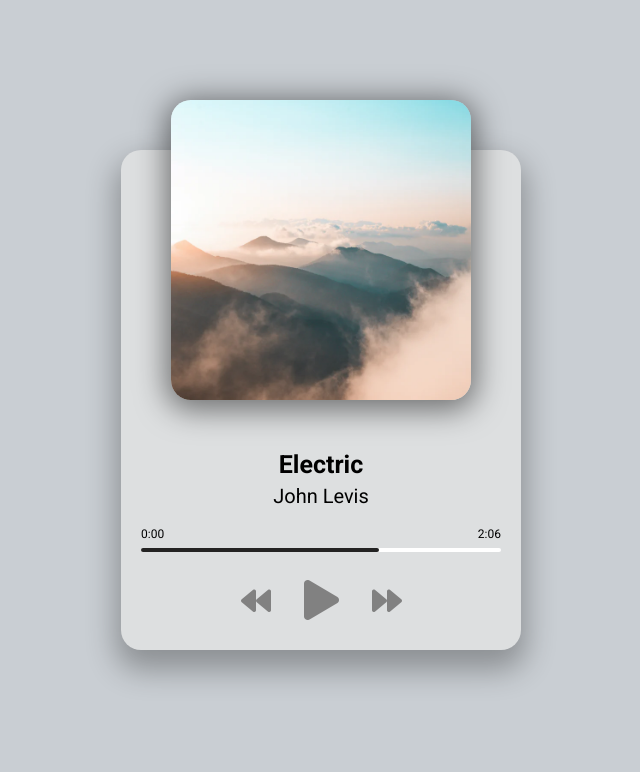
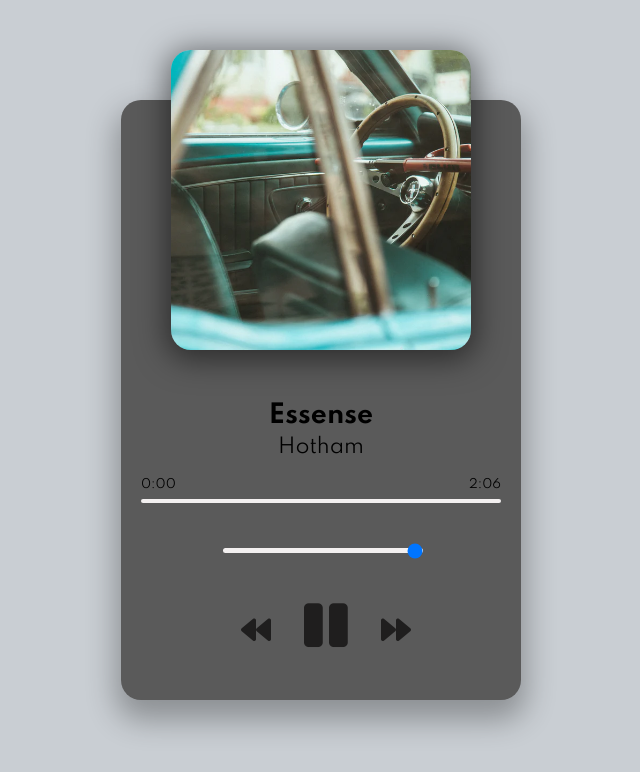
Before and after one commit to shay122990/Music-Player-UI-with-JS, a plain HTML site: page index.html in a window 1280 px wide. Both pictures are taken after a click on the icon 575 px from the left and 601 px from the top of the page. Shown: the whole page, without its empty margins (319-959 px from the left). Drawn offline with Linux system fonts and the light colour scheme.

Commit message:
final feautures, design

```diff
--- a/index.html
+++ b/index.html
@@ -10,14 +10,14 @@
     <title>Music Player UI</title>
 </head>
 <body>
-    <div class="player-container">
+    <class class="player-container">
         <!-- Song -->
         <div class="img-container">
-            <img src="media/art1.jpeg" alt="Album Art">
+            <img src="media/song1.jpeg" alt="Album Art">
         </div>
-        <h2 id="title">Mountain High</h2>
-        <h3 id="artist">Jay Levis</h3>
-        <audio src="media/music1.mp3"></audio>
+        <h2 id="title"></h2>
+        <h3 id="artist"></h3>
+        <audio src="media/song1.mp3"></audio>
         <!-- Progress -->
         <div class="progress-container" id="progress-container">
             <div class="progress" id="progress"></div>
@@ -26,6 +26,11 @@
                 <span id="duration">2:06</span>
             </div>
         </div>
+        <!-- Volume Control -->
+
+            <input class="volume-slider" id="volume-slider" type="range" min="0" max="1" value="1" step="0.1">
+
+
         <!-- Button Controls -->
         <div class="player-controls">
             <i class="fas fa-backward" id="prev" title="Previous"></i>
--- a/script.js
+++ b/script.js
@@ -1,42 +1,53 @@
 const image = document.querySelector('img');
 const title = document.getElementById('title');
 const artist = document.getElementById('artist');
+const music = document.querySelector('audio');
+const currentTimeEl = document.getElementById('current-time');
+const durationEl = document.getElementById('duration');
 const progress = document.getElementById('progress');
-const currentTime = document.getElementById('current-time');
-const duration = document.getElementById('duration');
-const music = document.querySelector('audio');
+const progressContainer = document.getElementById('progress-container');
 const prevBtn = document.getElementById('prev');
 const playBtn = document.getElementById('play');
 const nextBtn = document.getElementById('next');
+const volumeSlider = document.getElementById('volume-slider');
 
-//Music
+// Music
 const songs = [
   {
     name: 'song1',
-    displayName: 'Electric',
-    artist: 'John Levis'
+    displayName: 'Chemicals Trails',
+    artist: 'Semo',
   },
   {
     name: 'song2',
-    displayName: 'Cruise',
-    artist: 'John Levis'
+    displayName: 'Sugarsweet',
+    artist: 'Zach Sorgen',
   },
   {
     name: 'song3',
-    displayName: 'Love',
-    artist: 'John Levis'
+    displayName: 'We are all having fun',
+    artist: 'Russo & Weinberg',
   },
   {
     name: 'song4',
-    displayName: 'Drive',
-    artist: 'John Levis'
-  }
-]
-//Check if Playing
+    displayName: 'Essense',
+    artist: 'Hotham',
+  },
+];
+//Volume Control
+function setvolume(){
+  music.volume = volumeSlider.value;
+}
+function setvolumeSlider(){
+  volumeSlider.value = music.volume;
+}
+
+// Check if Playing
 let isPlaying = false;
+
 // Play
 function playSong() {
-  isPlaying = true
+  isPlaying = true;
   playBtn.classList.replace('fa-play', 'fa-pause');
   playBtn.setAttribute('title', 'Pause');
   music.play();
@@ -44,16 +55,16 @@ function playSong() {
 
 // Pause
 function pauseSong() {
-  isPlaying = false
+  isPlaying = false;
   playBtn.classList.replace('fa-pause', 'fa-play');
   playBtn.setAttribute('title', 'Play');
   music.pause();
 }
 
-//Event Listener- Play or Pause
+// Play or Pause Event Listener
 playBtn.addEventListener('click', () => (isPlaying ? pauseSong() : playSong()));
 
-//Update DOM
+// Update DOM
 function loadSong(song) {
   title.textContent = song.displayName;
   artist.textContent = song.artist;
@@ -61,31 +72,71 @@ function loadSong(song) {
   image.src = `media/${song.name}.jpeg`;
 }
 
-//Current Song
-let songIdx = [0];
+// Current Song
+let songIndex = 0;
 
-//Previous Song
+// Previous Song
 function prevSong() {
-  if (songIdx < 0) {
-    songIdx = songs.length - 1;
+  songIndex--;
+  if (songIndex < 0) {
+    songIndex = songs.length - 1;
   }
-  songIdx--;
-  loadSong(songs[songIdx]);
+  loadSong(songs[songIndex]);
   playSong();
 }
-//Next Song
+
+// Next Song
 function nextSong() {
-  if (songIdx > songs.length - 1) {
-    songIdx = 0;
+  songIndex++;
+  if (songIndex > songs.length - 1) {
+    songIndex = 0;
   }
-  songIdx++;
-  loadSong(songs[songIdx]);
+  loadSong(songs[songIndex]);
   playSong();
 }
-//OnLoad - Select First Song
 
-loadSong(songs[songIdx]);
+// On Load - Select First Song
+loadSong(songs[songIndex]);
 
-//Event Listeners - prev & next buttons
+// Update Progress Bar & Time
+function updateProgressBar(e) {
+  if (isPlaying) {
+    const { duration, currentTime } = e.srcElement;
+    // Update progress bar width
+    const progressPercent = (currentTime / duration) * 100;
+    progress.style.width = `${progressPercent}%`;
+    // Calculate display for duration
+    const durationMinutes = Math.floor(duration / 60);
+    let durationSeconds = Math.floor(duration % 60);
+    if (durationSeconds < 10) {
+      durationSeconds = `0${durationSeconds}`;
+    }
+    // Delay switching duration Element to avoid NaN
+    if (durationSeconds) {
+      durationEl.textContent = `${durationMinutes}:${durationSeconds}`;
+    }
+    // Calculate display for currentTime
+    const currentMinutes = Math.floor(currentTime / 60);
+    let currentSeconds = Math.floor(currentTime % 60);
+    if (currentSeconds < 10) {
+      currentSeconds = `0${currentSeconds}`;
+    }
+    currentTimeEl.textContent = `${currentMinutes}:${currentSeconds}`;
+  }
+}
+
+// Set Progress Bar
+function setProgressBar(e) {
+  const width = this.clientWidth;
+  const clickX = e.offsetX;
+  const { duration } = music;
+  music.currentTime = (clickX / width) * duration;
+}
+
+// Event Listeners
 prevBtn.addEventListener('click', prevSong);
 nextBtn.addEventListener('click', nextSong);
+music.addEventListener('ended', nextSong);
+music.addEventListener('timeupdate', updateProgressBar);
+progressContainer.addEventListener('click', setProgressBar);
+volumeSlider.addEventListener("mousemove", setvolume);
--- a/style.css
+++ b/style.css
@@ -1,10 +1,10 @@
-@import url("https://fonts.googleapis.com/css2?family=Roboto:wght@400;700&display=swap");
+@import url("https://fonts.googleapis.com/css?family=Spartan:400,700&display=swap");
 html {
   box-sizing: border-box;
 }
 
 body {
-  font-family: Roboto, sans-serif;
+  font-family: Spartan, sans-serif;
   margin: 0;
   min-height: 100vh;
   background: #c9ced3;
@@ -14,9 +14,9 @@ body {
   font-size: 12px;
 }
 .player-container {
-  height: 500px;
+  height: 600px;
   width: 400px;
-  background-color: #dddfe0;
+  background-color: #5a5a5a;
   border-radius: 20px;
   box-shadow: 0 15px 30px 5px rgba(0, 0, 0, 0.3);
 }
@@ -48,10 +48,25 @@ h3 {
   font-weight: 400;
   margin: 5px 0 0;
 }
+/* Volume-Slider */
+.volume-slider {
+  -webkit-appearance: none;
+  -moz-appearance: none;
+  appearance: none;
+  background-color: rgb(243, 240, 240);
+  border-radius: 5px;
+  height: 5px;
+  position: relative;
+  width: 50%;
+  left: 100px;
+  outline: none;
+  display: inline-block;
+  cursor: pointer;
+}
 
 /* Progress */
 .progress-container {
-  background: #fff;
+  background: rgb(243, 240, 240);
   border-radius: 5px;
   cursor: pointer;
   margin: 40px 20px;
@@ -63,7 +78,7 @@ h3 {
   background: #242323;
   border-radius: 5px;
   height: 100%;
-  width: 66%;
+  width: 0%;
   transition: width 0.1s linear;
 }
 
@@ -77,24 +92,24 @@ h3 {
 /* Controls */
 .player-controls {
   position: relative;
-  top: -15px;
-  left: 120px;
+  top: 40px;
+  left: 30%;
   width: 200px;
 }
 
 .fas {
   font-size: 30px;
-  color: rgb(129, 129, 129);
+  color: rgb(31, 30, 30);
   margin-right: 30px;
   cursor: pointer;
   user-select: none;
 }
 .fas:hover {
-  filter: brightness(70%);
+  filter: brightness(40%);
 }
 
 .main-button {
-  font-size: 40px;
+  font-size: 50px;
   position: relative;
   top: 3px;
 }
```
Also changed, not shown: 4 other files.
